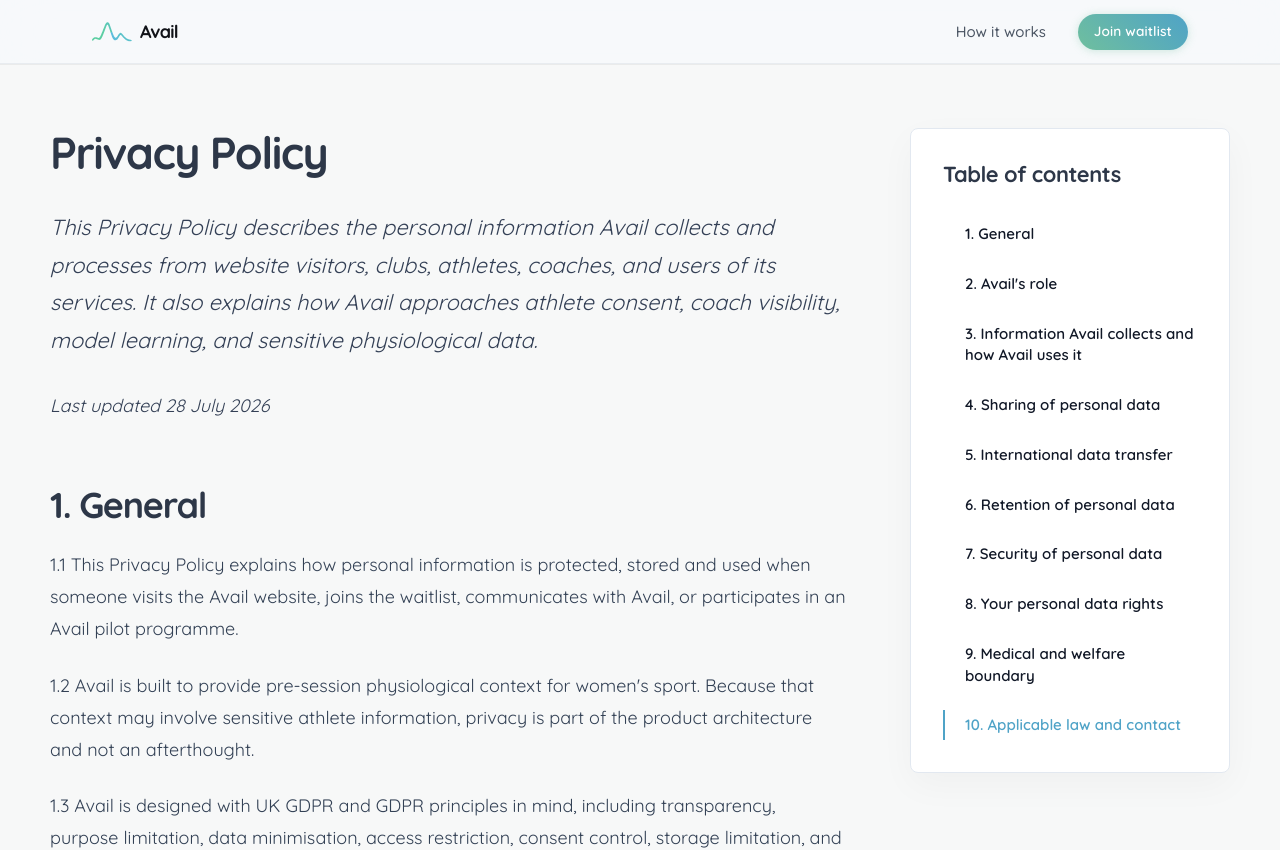
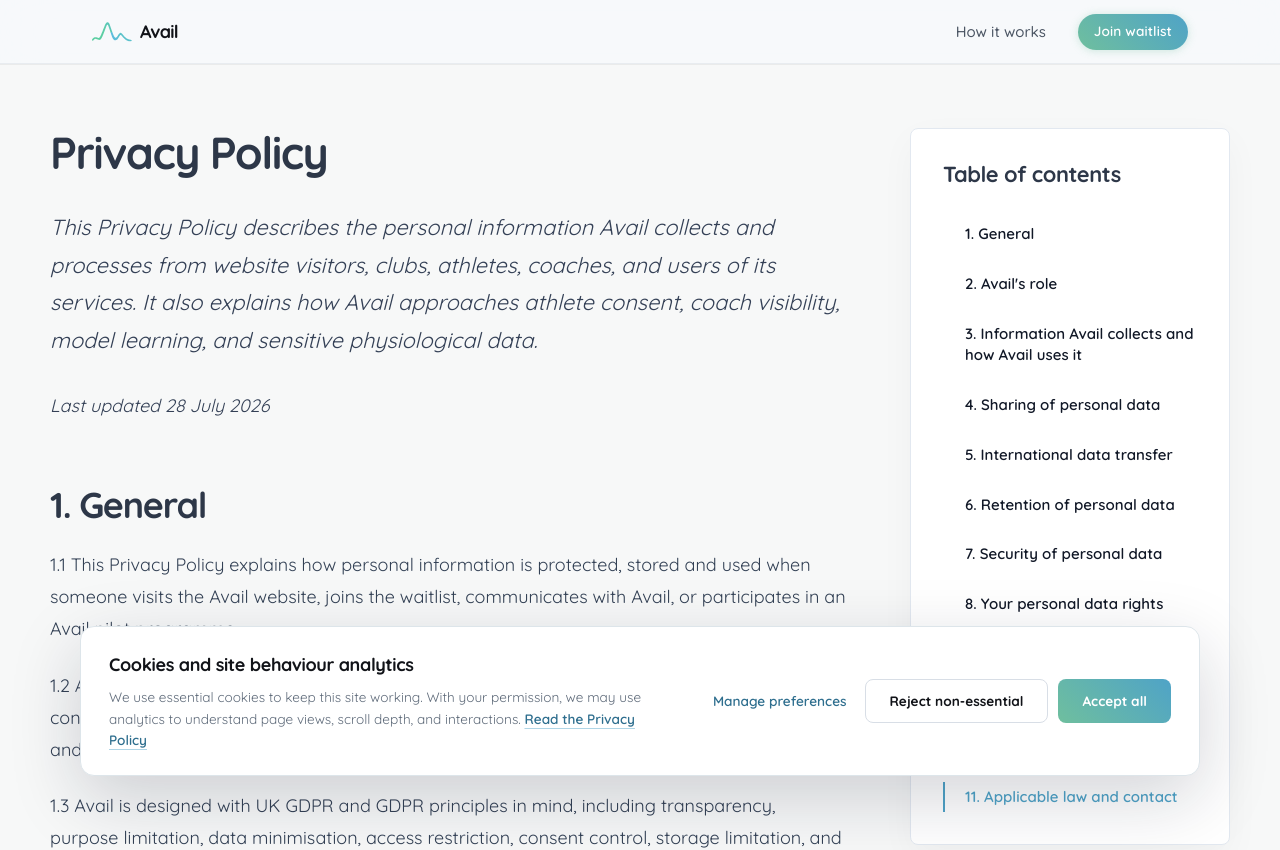
Before and after one commit to AvailHQ/Avail, a React (Vite) app: page /privacy in a window 1280 px wide. Shown: the top 850 px of the page. Built offline with nearby package versions, Linux system fonts and the light colour scheme; a web font is replaced by a local one.

Commit message:
cookie & privacy statement
Add consent-aware Vercel Analytics integration

```diff
--- a/package.json
+++ b/package.json
@@ -16,6 +16,7 @@
   },
   "dependencies": {
     "@iconify/react": "^6.0.2",
+    "@vercel/analytics": "^2.0.1",
     "dotenv": "^17.4.2",
     "express": "^5.2.1",
     "framer-motion": "^11.3.0",
--- a/src/App.tsx
+++ b/src/App.tsx
@@ -2,6 +2,8 @@
 import Nav from './components/Nav'
 import Footer from './components/Footer'
 import ScrollToTop from './components/ScrollToTop'
+import CookieConsent from './components/CookieConsent'
+import ConsentAwareVercelAnalytics from './components/ConsentAwareVercelAnalytics'
 
 import HomePage from './pages/HomePage'
 import HowItWorksPage from './pages/HowItWorksPage'
@@ -20,6 +22,8 @@
         <Route path="/privacy" element={<PrivacyPage />} />
       </Routes>
       <Footer />
+      <CookieConsent />
+      <ConsentAwareVercelAnalytics />
     </div>
   )
 }
--- /dev/null
+++ b/src/components/ConsentAwareVercelAnalytics.tsx
@@ -0,0 +1,29 @@
+import { useEffect, useState } from "react";
+import { Analytics, type BeforeSendEvent } from "@vercel/analytics/react";
+import {
+  COOKIE_CONSENT_CHANGED_EVENT,
+  hasAnalyticsConsent,
+} from "../lib/cookieConsent";
+
+function beforeSend(event: BeforeSendEvent) {
+  return hasAnalyticsConsent() ? event : null;
+}
+
+export default function ConsentAwareVercelAnalytics() {
+  const [canLoadAnalytics, setCanLoadAnalytics] = useState(false);
+
+  useEffect(() => {
+    const syncConsent = () => {
+      setCanLoadAnalytics(hasAnalyticsConsent());
+    };
+
+    syncConsent();
+    window.addEventListener(COOKIE_CONSENT_CHANGED_EVENT, syncConsent);
+
+    return () => {
+      window.removeEventListener(COOKIE_CONSENT_CHANGED_EVENT, syncConsent);
+    };
+  }, []);
+
+  return canLoadAnalytics ? <Analytics beforeSend={beforeSend} /> : null;
+}
--- /dev/null
+++ b/src/components/CookieConsent.tsx
@@ -0,0 +1,149 @@
+import { useEffect, useState } from "react";
+import { AnimatePresence, motion } from "framer-motion";
+import { Link } from "react-router-dom";
+import {
+  COOKIE_SETTINGS_EVENT,
+  readCookieConsent,
+  writeCookieConsent,
+} from "../lib/cookieConsent";
+
+export default function CookieConsent() {
+  const [isVisible, setIsVisible] = useState(false);
+  const [isManaging, setIsManaging] = useState(false);
+  const [analyticsEnabled, setAnalyticsEnabled] = useState(false);
+
+  useEffect(() => {
+    const savedConsent = readCookieConsent();
+
+    if (savedConsent) {
+      setAnalyticsEnabled(savedConsent.analytics);
+      return;
+    }
+
+    setIsVisible(true);
+  }, []);
+
+  useEffect(() => {
+    const openSettings = () => {
+      const savedConsent = readCookieConsent();
+      setAnalyticsEnabled(savedConsent?.analytics ?? false);
+      setIsManaging(true);
+      setIsVisible(true);
+    };
+
+    window.addEventListener(COOKIE_SETTINGS_EVENT, openSettings);
+
+    return () => {
+      window.removeEventListener(COOKIE_SETTINGS_EVENT, openSettings);
+    };
+  }, []);
+
+  const saveChoice = (analytics: boolean) => {
+    writeCookieConsent(analytics);
+    setAnalyticsEnabled(analytics);
+    setIsVisible(false);
+    setIsManaging(false);
+  };
+
+  return (
+    <AnimatePresence>
+      {isVisible && (
+        <motion.div
+          initial={{ opacity: 0, y: 24 }}
+          animate={{ opacity: 1, y: 0 }}
+          exit={{ opacity: 0, y: 24 }}
+          transition={{ duration: 0.28, ease: [0.22, 1, 0.36, 1] }}
+          className="fixed inset-x-4 bottom-4 z-[70] mx-auto w-[calc(100%-2rem)] max-w-[1120px] rounded-[14px] border border-[#DDE5EA] bg-white p-5 shadow-[0_22px_70px_rgba(15,23,42,0.18)] hero:bottom-6 hero:px-7 hero:py-6"
+          role="dialog"
+          aria-modal="true"
+          aria-labelledby="cookie-consent-title"
+        >
+          <div className="flex flex-col gap-5 hero:flex-row hero:items-center hero:gap-10">
+            <div className="min-w-0 flex-1">
+              <p
+                id="cookie-consent-title"
+                className="text-fluid-lg font-bold tracking-[-0.02em] text-[#111318]"
+              >
+                Cookies and site behaviour analytics
+              </p>
+              <p className="mt-2 max-w-[640px] text-fluid-sm leading-[1.6] text-[#5F6B7A]">
+                We use essential cookies to keep this site working. With your
+                permission, we may use analytics to understand page views,
+                scroll depth, and interactions.{" "}
+                <Link
+                  to="/privacy#cookies-analytics"
+                  className="font-semibold text-[#2E6E8E] underline decoration-[#4FA3C7]/45 underline-offset-4 hover:text-[#4FA3C7]"
+                >
+                  Read the Privacy Policy
+                </Link>
+              </p>
+
+              {isManaging && (
+                <div className="mt-4 max-w-[640px] rounded-[10px] border border-[#E2E8F0] bg-[#F8FAFB] p-4">
+                  <label className="flex items-start gap-3">
+                    <input
+                      type="checkbox"
+                      checked={analyticsEnabled}
+                      onChange={(event) =>
+                        setAnalyticsEnabled(event.target.checked)
+                      }
+                      className="mt-1 h-4 w-4 accent-[#4FA3C7]"
+                    />
+                    <span>
+                      <span className="block text-fluid-sm font-bold text-[#111318]">
+                        Analytics and behaviour measurement
+                      </span>
+                      <span className="mt-1 block text-fluid-sm leading-[1.6] text-[#64748B]">
+                        Helps Avail understand how visitors use the website.
+                        Optional and off unless you allow it.
+                      </span>
+                    </span>
+                  </label>
+                </div>
+              )}
+            </div>
+
+            <div className="flex shrink-0 flex-col gap-2.5 hero:flex-row hero:items-center">
+              {isManaging ? (
+                <button
+                  type="button"
+                  onClick={() => saveChoice(analyticsEnabled)}
+                  className="inline-flex h-11 items-center justify-center rounded-lg bg-[#111318] px-6 text-fluid-sm font-bold text-white transition-colors duration-150 hover:bg-[#2A3038]"
+                >
+                  Save preferences
+                </button>
+              ) : (
+                <>
+                  <button
+                    type="button"
+                    onClick={() => setIsManaging(true)}
+                    className="order-3 inline-flex h-11 items-center justify-center px-2 text-fluid-sm font-semibold text-[#2E6E8E] transition-colors duration-150 hover:text-[#4FA3C7] hero:order-1"
+                  >
+                    Manage preferences
+                  </button>
+                  <button
+                    type="button"
+                    onClick={() => saveChoice(false)}
+                    className="order-2 inline-flex h-11 items-center justify-center rounded-lg border border-[#D8DEE6] bg-white px-6 text-fluid-sm font-bold text-[#111318] transition-colors duration-150 hover:bg-[#F7F8F8]"
+                  >
+                    Reject non-essential
+                  </button>
+                  <button
+                    type="button"
+                    onClick={() => saveChoice(true)}
+                    style={{
+                      background: "linear-gradient(45deg, #6FBF9E, #4FA3C7)",
+                    }}
+                    className="order-1 inline-flex h-11 items-center justify-center rounded-lg px-6 text-fluid-sm font-bold text-white transition-all duration-150 hover:-translate-y-[1.5px] active:translate-y-0 hero:order-3"
+                  >
+                    Accept all
+                  </button>
+                </>
+              )}
+            </div>
+          </div>
+        </motion.div>
+      )}
+    </AnimatePresence>
+  );
+}
--- /dev/null
+++ b/src/lib/cookieConsent.ts
@@ -0,0 +1,40 @@
+export const COOKIE_SETTINGS_EVENT = "avail:open-cookie-settings";
+export const COOKIE_CONSENT_CHANGED_EVENT = "avail:cookie-consent-changed";
+
+const STORAGE_KEY = "avail_cookie_consent_v1";
+
+export type CookieConsentState = {
+  analytics: boolean;
+  decidedAt: string;
+  version: 1;
+};
+
+export function readCookieConsent(): CookieConsentState | null {
+  if (typeof window === "undefined") return null;
+
+  try {
+    const raw = window.localStorage.getItem(STORAGE_KEY);
+    return raw ? (JSON.parse(raw) as CookieConsentState) : null;
+  } catch {
+    return null;
+  }
+}
+
+export function hasAnalyticsConsent() {
+  return readCookieConsent()?.analytics === true;
+}
+
+export function writeCookieConsent(analytics: boolean) {
+  const consent: CookieConsentState = {
+    analytics,
+    decidedAt: new Date().toISOString(),
+    version: 1,
+  };
+
+  window.localStorage.setItem(STORAGE_KEY, JSON.stringify(consent));
+  window.dispatchEvent(
+    new CustomEvent(COOKIE_CONSENT_CHANGED_EVENT, { detail: consent }),
+  );
+
+  return consent;
+}
--- a/src/pages/PrivacyPage.tsx
+++ b/src/pages/PrivacyPage.tsx
@@ -21,6 +21,7 @@
   { label: "Retention of personal data", id: "retention" },
   { label: "Security of personal data", id: "security" },
   { label: "Your personal data rights", id: "rights" },
+  { label: "Cookies and behaviour analytics", id: "cookies-analytics" },
   { label: "Medical and welfare boundary", id: "medical-boundary" },
   { label: "Applicable law and contact", id: "law-contact" },
 ];
@@ -106,20 +107,31 @@
     ],
   },
   {
-    heading: "9. Medical and welfare boundary",
-    id: "medical-boundary",
+    heading: "9. Cookies and behaviour analytics",
+    id: "cookies-analytics",
     paragraphs: [
-      "9.1 Avail does not diagnose, treat, prescribe, or replace professional medical advice. The Load Score is physiological context for human decision-making, not a medical instruction.",
-      "9.2 Avail may identify patterns that suggest an athlete could benefit from a welfare or medical conversation. These patterns are not diagnoses.",
-      "9.3 Where welfare-related prompts are used, the athlete should be prompted first. Sensitive reasons should not be automatically shown to the coach. Any medical or welfare routing should follow consent, protocol, and professional review.",
+      "9.1 Avail uses essential cookies and local storage where needed to keep the website working, remember privacy preferences, protect forms, and maintain basic site functionality.",
+      "9.2 With permission, Avail may use analytics and behaviour measurement technologies, including Vercel Web Analytics, to understand how visitors use the website, including page views, referral sources, scroll depth, button clicks, and interactions with forms or calls to action.",
+      "9.3 Analytics and behaviour measurement are optional and should not run unless the visitor has accepted non-essential cookies or similar technologies.",
+      "9.4 Website behaviour analytics are separate from athlete physiological data. They are not used to generate Load Scores, make coaching decisions, or infer athlete health status.",
+      "9.5 Visitors can update cookie preferences through the Cookie settings link in the website footer.",
     ],
   },
   {
-    heading: "10. Applicable law and contact",
+    heading: "10. Medical and welfare boundary",
+    id: "medical-boundary",
+    paragraphs: [
+      "10.1 Avail does not diagnose, treat, prescribe, or replace professional medical advice. The Load Score is physiological context for human decision-making, not a medical instruction.",
+      "10.2 Avail may identify patterns that suggest an athlete could benefit from a welfare or medical conversation. These patterns are not diagnoses.",
+      "10.3 Where welfare-related prompts are used, the athlete should be prompted first. Sensitive reasons should not be automatically shown to the coach. Any medical or welfare routing should follow consent, protocol, and professional review.",
+    ],
+  },
+  {
+    heading: "11. Applicable law and contact",
     id: "law-contact",
     paragraphs: [
-      "10.1 This policy is written for Avail's current UK-focused website, waitlist, and pilot planning context. It is intended to reflect UK GDPR and GDPR principles, but it should be reviewed by a GDPR specialist before production athlete data is processed.",
-      "10.2 For privacy questions, data requests, or concerns, contact Avail at ",
+      "11.1 This policy is written for Avail's current UK-focused website, waitlist, and pilot planning context. It is intended to reflect UK GDPR and GDPR principles, but it should be reviewed by a GDPR specialist before production athlete data is processed.",
+      "11.2 For privacy questions, data requests, or concerns, contact Avail at ",
     ],
   },
 ];
```
Also changed, not shown: src/components/Footer.tsx (+16 -2 lines), 1 other file (tests, documents, lock files or other folders).
